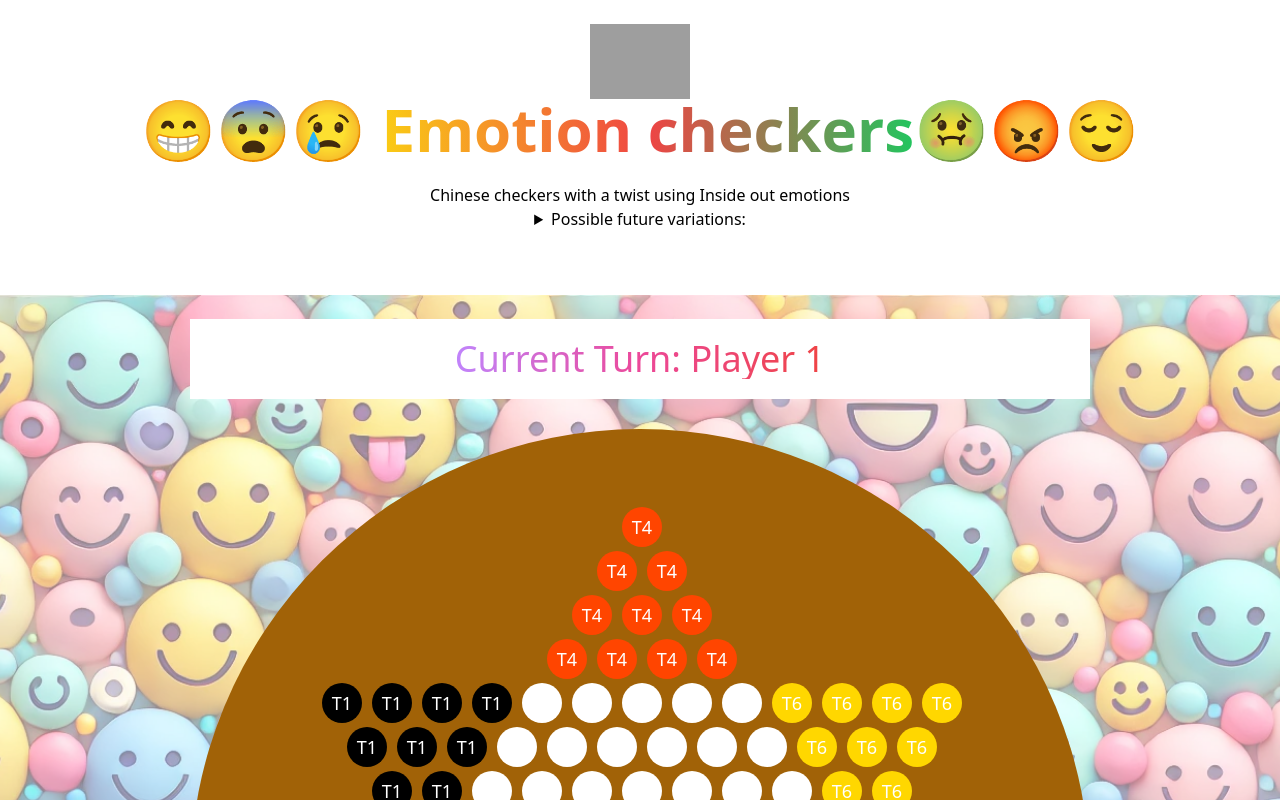
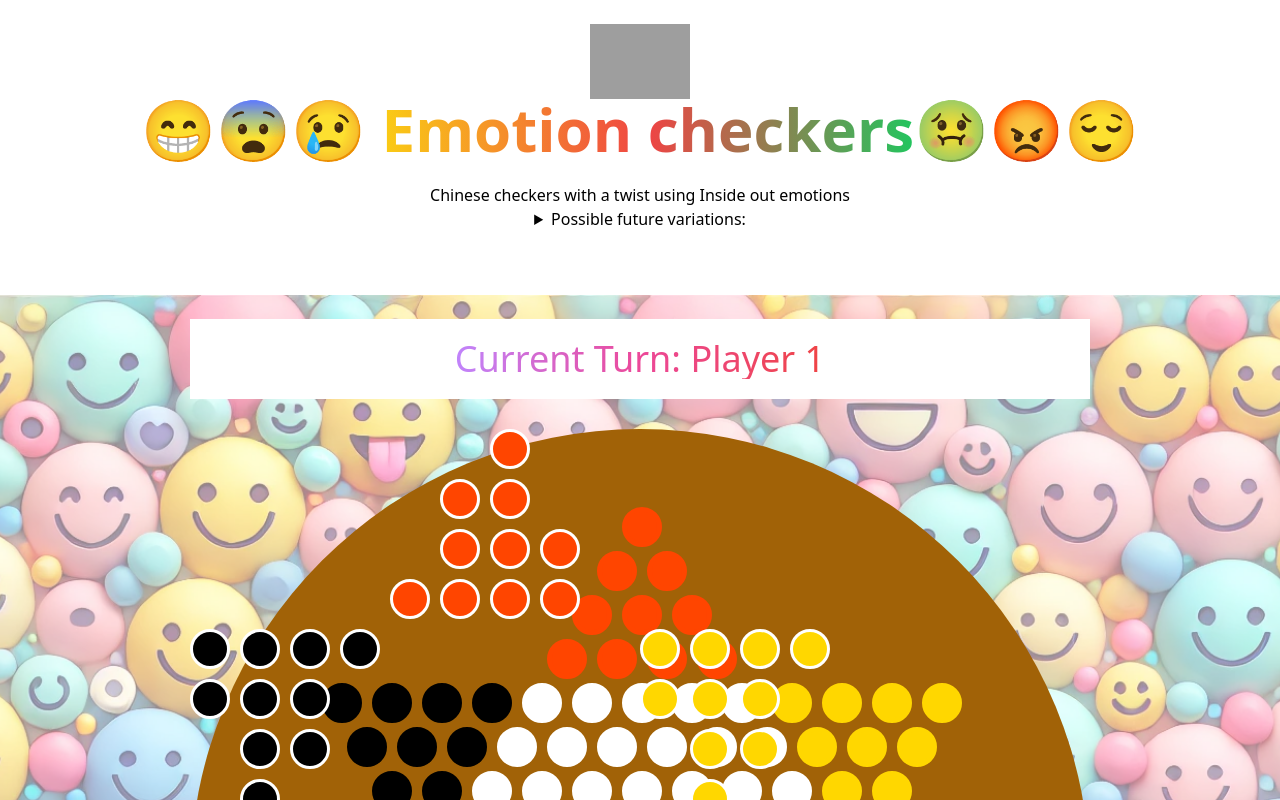
Before and after one commit to harikayedidi/emotion-checkers, a React (Vite) app: page / in a window 1280 px wide. Shown: the top 800 px of the page. Built offline with nearby package versions, Linux system fonts and the light colour scheme; grey boxes are pictures that could not be loaded.

Commit message:
feat: animate moves and show valid options

```diff
--- a/src/components/Board.tsx
+++ b/src/components/Board.tsx
@@ -1,4 +1,4 @@
-import React, { useState } from "react";
+import React, { useMemo, useState } from "react";
 
 // Initial layout for the star-shaped Chinese Checkers board
 const initialLayout = [
@@ -97,61 +97,108 @@
   { name: "Player 5", color: "T5", backgroundColor: "#ff1493" },
 ];
 
+const CELL_SIZE = 50;
+
+interface Piece {
+  id: number;
+  row: number;
+  col: number;
+  color: keyof typeof colors;
+}
+
+const initialPieces: Piece[] = [];
+let pid = 0;
+initialLayout.forEach((row, r) => {
+  row.forEach((cell, c) => {
+    if (cell && cell !== "C") {
+      initialPieces.push({ id: pid++, row: r, col: c, color: cell as keyof typeof colors });
+    }
+  });
+});
+
+const boardColors = initialLayout.map((row) => row.map((cell) => (cell ? (cell as keyof typeof colors) : null)));
+
 const Board: React.FC = () => {
-  const [layout, setLayout] = useState(initialLayout);
-  const [selectedPiece, setSelectedPiece] = useState<[number, number] | null>(
-    null
-  );
-  const [currentPlayerIndex, setCurrentPlayerIndex] = useState(0); // Player 1 starts
-  const [retainedColors, setRetainedColors] = useState<{
-    [key: string]: { color: string; backgroundColor: string };
-  }>({}); // Track retained colors
+  const [pieces, setPieces] = useState<Piece[]>(initialPieces);
+  const [selectedPieceId, setSelectedPieceId] = useState<number | null>(null);
+  const [currentPlayerIndex, setCurrentPlayerIndex] = useState(0);
 
-  // Handle piece movement
-  const handleClick = (rowIndex: number, colIndex: number) => {
-    const currentPlayer = players[currentPlayerIndex];
+  const pieceAt = (r: number, c: number) =>
+    pieces.find((p) => p.row === r && p.col === c);
 
-    if (selectedPiece === null) {
-      if (layout[rowIndex][colIndex] === currentPlayer.color) {
-        setSelectedPiece([rowIndex, colIndex]);
+  const isValidMove = (piece: Piece, r: number, c: number) => {
+    if (r < 0 || r >= boardColors.length) return false;
+    if (c < 0 || c >= boardColors[r].length) return false;
+    if (boardColors[r][c] === null) return false;
+    if (pieceAt(r, c)) return false;
+
+    const dr = r - piece.row;
+    const dc = c - piece.col;
+
+    if (Math.abs(dr) <= 1 && Math.abs(dc) <= 1) return true;
+    if (
+      (Math.abs(dr) === 2 && Math.abs(dc) === 0) ||
+      (Math.abs(dc) === 2 && Math.abs(dr) === 0) ||
+      (Math.abs(dr) === 2 && Math.abs(dc) === 2)
+    ) {
+      const midRow = piece.row + dr / 2;
+      const midCol = piece.col + dc / 2;
+      return !!pieceAt(midRow, midCol);
+    }
+    return false;
+  };
+
+  const validMoves = useMemo(() => {
+    if (selectedPieceId === null) return [] as [number, number][];
+    const piece = pieces.find((p) => p.id === selectedPieceId);
+    if (!piece) return [] as [number, number][];
+    const moves: [number, number][] = [];
+    for (let dr = -2; dr <= 2; dr++) {
+      for (let dc = -2; dc <= 2; dc++) {
+        const r = piece.row + dr;
+        const c = piece.col + dc;
+        if (isValidMove(piece, r, c)) moves.push([r, c]);
       }
-    } else {
-      const [selectedRow, selectedCol] = selectedPiece;
+    }
+    return moves;
+  }, [selectedPieceId, pieces]);
 
-      // Check if it's a valid move (either adjacent move or a jump)
-      if (
-        layout[rowIndex][colIndex] === null ||
-        layout[rowIndex][colIndex] === "C"
-      ) {
-        const newLayout = [...layout];
+  const animateMove = (piece: Piece, targetRow: number, targetCol: number) => {
+    const dr = targetRow - piece.row;
+    const dc = targetCol - piece.col;
+    const steps = Math.max(Math.abs(dr), Math.abs(dc));
+    const rowStep = dr / steps;
+    const colStep = dc / steps;
+    const delay = 300;
+    for (let i = 1; i <= steps; i++) {
+      setTimeout(() => {
+        setPieces((prev) =>
+          prev.map((p) =>
+            p.id === piece.id
+              ? { ...p, row: piece.row + rowStep * i, col: piece.col + colStep * i }
+              : p
+          )
+        );
+      }, delay * (i - 1));
+    }
+    setTimeout(() => {
+      setCurrentPlayerIndex((prev) => (prev + 1) % players.length);
+    }, delay * steps);
+  };
 
-        // Move the piece to the new location
-        newLayout[rowIndex][colIndex] = newLayout[selectedRow][selectedCol];
+  const handleCellClick = (row: number, col: number) => {
+    if (selectedPieceId === null) return;
+    const piece = pieces.find((p) => p.id === selectedPieceId);
+    if (!piece) return;
+    if (isValidMove(piece, row, col)) {
+      animateMove(piece, row, col);
+    }
+    setSelectedPieceId(null);
+  };
 
-        // Retain the color and background color of the old location before clearing the piece
-        const currentColor = newLayout[selectedRow][selectedCol]!;
-        const playerBackgroundColor = players.find(
-          (player) => player.color === currentColor
-        )?.backgroundColor;
-        setRetainedColors({
-          ...retainedColors,
-          [`${selectedRow},${selectedCol}`]: {
-            color: currentColor,
-            backgroundColor: playerBackgroundColor!,
-          },
-        });
-
-        // Clear the old location (piece removed, but color retained)
-        newLayout[selectedRow][selectedCol] = null;
-
-        setLayout(newLayout);
-
-        // Reset the selected piece and switch turns
-        setSelectedPiece(null);
-        setCurrentPlayerIndex((currentPlayerIndex + 1) % players.length); // Switch turn
-      } else {
-        setSelectedPiece(null); // Invalid move, reset selection
-      }
+  const handlePieceClick = (piece: Piece) => {
+    if (piece.color === players[currentPlayerIndex].color) {
+      setSelectedPieceId(piece.id);
     }
   };
 
@@ -162,20 +209,16 @@
     rowIndex: number,
     colIndex: number
   ) => {
-    const retainedCell = retainedColors[`${rowIndex},${colIndex}`];
+    const isValid = validMoves.some(
+      ([r, c]) => r === rowIndex && c === colIndex
+    );
 
     return {
       width: "40px",
       height: "40px",
       borderRadius: "50%",
-      backgroundColor: retainedCell
-        ? "#ffffff"
-        : colors[cell as keyof typeof colors] || "transparent",
-      border:
-        cell !== null || retainedCell
-          ? "5px solid " +
-            (retainedCell ? retainedCell.backgroundColor : "transparent")
-          : "none",
+      backgroundColor: colors[cell as keyof typeof colors] || "transparent",
+      border: cell !== null ? `5px solid ${colors[cell as keyof typeof colors]}` : "none",
       display: "flex",
       justifyContent: "center",
       alignItems: "center",
@@ -183,7 +226,8 @@
       cursor: "pointer",
       boxSizing: "border-box",
       ...(isSelected ? { border: "3px solid #ffffff" } : {}),
-    };
+      ...(isValid ? { outline: "3px solid #ffffff" } : {}),
+    } as React.CSSProperties;
   };
 
   return (
@@ -194,34 +238,50 @@
   </span>
 </div>
       <div
-      className="flex flex-col items-center text-white text-lg justify-center bg-yellow-700 rounded-full p-1 w-[900px] h-[900px]">
-        {layout.map((row, rowIndex) => (
+        className="relative flex flex-col items-center text-white text-lg justify-center bg-yellow-700 rounded-full p-1 w-[900px] h-[900px]"
+      >
+        {boardColors.map((row, rowIndex) => (
           <div
             key={rowIndex}
             style={{
               display: "grid",
               gridTemplateColumns: `repeat(${row.length}, 40px)`,
               gap: "10px",
-            }}>
+            }}
+          >
             {row.map((cell, colIndex) => (
               <div
                 key={`${rowIndex}-${colIndex}`}
-                style={
-                  cellStyle(
-                    cell,
-                    selectedPiece !== null &&
-                      selectedPiece[0] === rowIndex &&
-                      selectedPiece[1] === colIndex,
-                    rowIndex,
-                    colIndex
-                  ) as React.CSSProperties
-                }
-                onClick={() => handleClick(rowIndex, colIndex)}>
-                {cell}
-              </div>
+                style={cellStyle(
+                  cell,
+                  false,
+                  rowIndex,
+                  colIndex
+                )}
+                onClick={() => handleCellClick(rowIndex, colIndex)}
+              ></div>
             ))}
           </div>
         ))}
+        <div className="absolute top-0 left-0 w-full h-full pointer-events-none">
+          {pieces.map((piece) => (
+            <div
+              key={piece.id}
+              className="pointer-events-auto"
+              onClick={() => handlePieceClick(piece)}
+              style={{
+                position: "absolute",
+                width: 40,
+                height: 40,
+                borderRadius: "50%",
+                backgroundColor: colors[piece.color],
+                border: "3px solid #ffffff",
+                transform: `translate(${piece.col * CELL_SIZE}px, ${piece.row * CELL_SIZE}px)`,
+                transition: "transform 0.3s",
+              }}
+            />
+          ))}
+        </div>
       </div>
     </div>
   );
```
